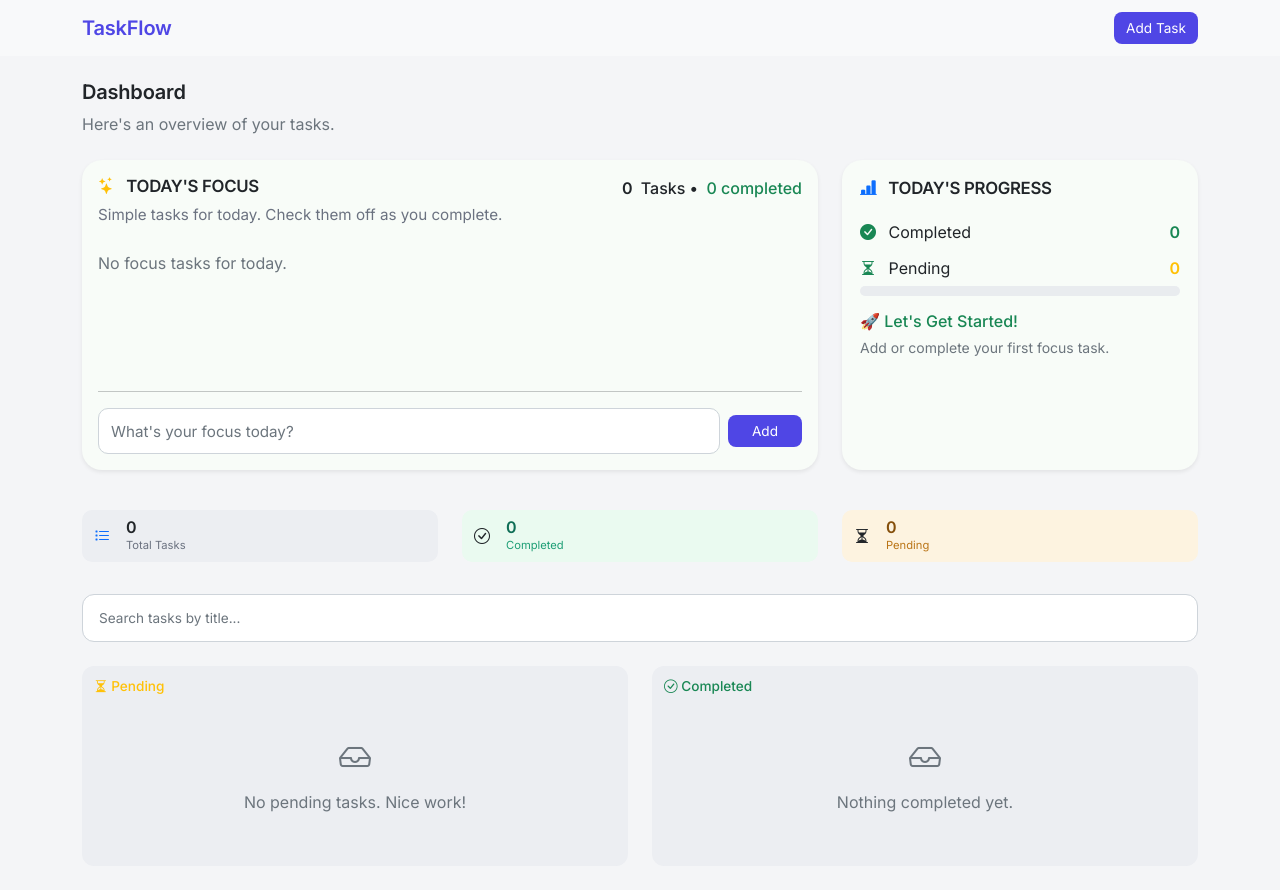
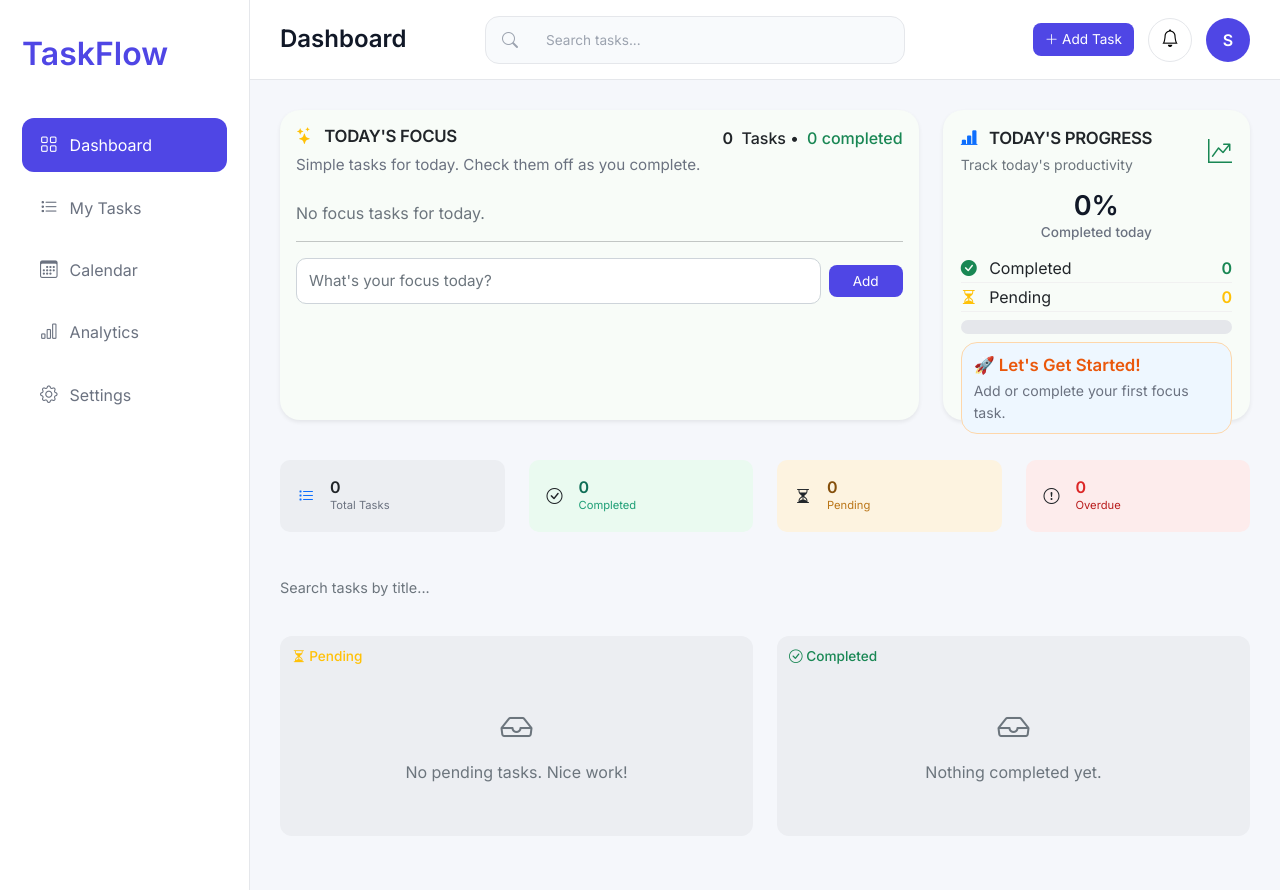
Before and after one commit to SakshiAlashi/taskflow, a Django app: page / in a window 1280 px wide. Run offline with Django 5.2, Linux system fonts and the light colour scheme; data that the repository does not hold is empty; some libraries are stand-ins or nearby versions.

Commit message:
Redesign dashboard layout with improved progress tracker and focus section

```diff
--- /dev/null
+++ b/todo/static/todo/css/dashboard.css
@@ -0,0 +1,268 @@
+/* ==========================
+   DASHBOARD LAYOUT
+========================== */
+
+.dashboard-layout{
+    display:flex;
+    min-height:100vh;
+    background:#f5f7fb;
+}
+
+.sidebar{
+    width:250px;
+    background:#ffffff;
+    border-right:1px solid #e5e7eb;
+
+    display:flex;
+    flex-direction:column;
+
+    padding:30px 22px;
+}
+
+.main-content{
+    flex:1;
+    display:flex;
+    flex-direction:column;
+}
+
+.content-wrapper{
+    padding:30px;
+    flex:1;
+    overflow:auto;
+}
+/* ==========================
+   SIDEBAR
+========================== */
+
+.sidebar-logo{
+    margin-bottom:40px;
+}
+
+.sidebar-logo h3{
+    margin:0;
+    color:#4f46e5;
+    font-size:1.7rem;
+    font-weight:700;
+}
+
+.sidebar-menu{
+    display:flex;
+    flex-direction:column;
+    gap:8px;
+}
+
+.sidebar-menu a{
+
+    display:flex;
+    align-items:center;
+    gap:12px;
+
+    text-decoration:none;
+
+    color:#6b7280;
+
+    padding:14px 18px;
+
+    border-radius:12px;
+
+    transition:.25s;
+
+}
+
+.sidebar-menu a:hover{
+
+    background:#eef2ff;
+
+    color:#4f46e5;
+
+}
+
+.sidebar-menu a.active{
+
+    background:#4f46e5;
+
+    color:white;
+
+}
+
+.sidebar-menu i{
+
+    font-size:1.1rem;
+
+}
+
+/* ==========================
+   TOP NAVBAR
+========================== */
+
+.top-navbar{
+
+    height:80px;
+    background:white;
+    border-bottom:1px solid #e5e7eb;
+
+    display:flex;
+    align-items:center;
+
+    padding:0 30px;
+
+}
+.navbar-left{
+    /* flex:1; */
+    min-width:180px;
+}
+
+.navbar-center{
+    flex:1;
+    display:flex;
+    justify-content:center;
+}
+
+.navbar-right{
+    /* flex:1; */
+    min-width:320px;
+    display:flex;
+    justify-content:flex-end;
+    align-items:center;
+    gap:14px;
+}
+
+.page-title{
+
+    margin:0;
+    font-weight:700;
+    color:#111827;
+
+}
+.logo-link{
+    text-decoration:none;
+    color:var(--tf-accent);
+    font-size:2rem;
+    font-weight:700;
+}
+
+.logo-link:hover{
+    color:var(--tf-accent);
+}
+.top-actions .btn-accent{
+    height:40px;
+    padding:0 18px;
+}
+
+/* Search */
+
+.top-search{
+
+    width:420px;
+    height:48px;
+
+    background:#f8fafc;
+    border:1px solid #e5e7eb;
+    border-radius:14px;
+
+    display:flex;
+    align-items:center;
+
+    padding:0 16px;
+
+    gap:12px;
+
+}
+.top-search input{
+    flex:1;
+    border:none;
+    outline:none;
+    background:transparent;
+    font-size:.9rem;
+    color:#111827;
+}
+
+.top-search input::placeholder{
+    color:#9ca3af;
+}
+
+#searchInput{
+    flex:1;
+    border:none;
+    outline:none;
+    background:transparent;
+    padding:0;
+    font-size:.9rem;
+    color:#111827;
+}
+
+.top-search i{
+
+    color:#9ca3af;
+
+}
+#globalSearch {
+    font-size: 0.85rem;
+    border-radius: 8px;
+    height:48px;
+    border-radius:12px;
+    padding-left:16px;
+}
+/* Actions */
+
+.top-actions{
+
+    display:flex;
+
+    align-items:center;
+
+    gap:14px;
+
+}
+
+.icon-btn{
+
+    width:44px;
+
+    height:44px;
+
+    border:none;
+
+    background:white;
+
+    border-radius:50%;
+
+    border:1px solid #e5e7eb;
+
+    display:flex;
+
+    justify-content:center;
+
+    align-items:center;
+
+    font-size:1.1rem;
+
+}
+
+.icon-btn:hover{
+
+    background:#f8fafc;
+
+}
+
+.user-avatar{
+
+    width:44px;
+
+    height:44px;
+
+    border-radius:50%;
+
+    background:#4f46e5;
+
+    color:white;
+
+    display:flex;
+
+    justify-content:center;
+
+    align-items:center;
+
+    font-weight:600;
+
+}
--- a/todo/static/todo/css/style.css
+++ b/todo/static/todo/css/style.css
@@ -20,7 +20,6 @@ body {
 .btn-accent {
     background-color: var(--tf-accent);
     border:none;
-    border-radius:12px;
     color: #fff;
     font-size: 0.85rem;
     border-radius: 8px;
@@ -162,11 +161,11 @@ h2.fw-bold {
 
 #searchInput {
     font-size: 0.85rem;
-    border-radius: 8px;
     height:48px;
     border-radius:12px;
     padding-left:16px;
 }
+
 .task-card-priority-high {
     border-left: 4px solid #dc2626;
 }
@@ -224,15 +223,28 @@ h2.fw-bold {
 }
 
 .progress-bar{
-    border-radius:10px;
+    border-radius:12px;
 }
 .progress-row{
     display:flex;
     justify-content:space-between;
     align-items:center;
-    padding:6px 0;
+    padding:2px 0;
+    border-bottom:1px solid #f1f1f1;
+}
+.progress-modern{
+    height:14px;
+    border-radius:30px;
+    background:#e5e7eb;
+    overflow:hidden;
+    margin-top:8px;
 }
 
+.progress-fill{
+    background:linear-gradient(90deg,#16a34a,#22c55e);
+    border-radius:25px;
+    position:relative;
+}
 
 .focus-content{
     flex:1;
@@ -327,3 +339,88 @@ h2.fw-bold {
 .position-fixed.top-0.end-0 .toast {
     pointer-events: auto;
 }
+.stat-tile{
+    transition:
+        transform .25s ease,
+        box-shadow .25s ease;
+    cursor:pointer;
+    padding:18px;
+}
+
+.stat-tile:hover{
+    transform:translateY(-4px);
+    box-shadow:0 10px 20px rgba(0,0,0,.08);
+}
+
+.stat-tile-overdue{
+    background:#fdecec;
+}
+
+.stat-tile-overdue .stat-number{
+    color:#dc2626;
+}
+
+.stat-tile-overdue .stat-label{
+    color:#b91c1c;
+}
+
+.stat-number{
+    font-size:1.8rem;
+    font-weight:700;
+    line-height:1;
+    margin-bottom:4px;
+}
+.stat-icon{
+    font-size:1.5rem;
+}
+.progress-score{
+    font-size:2.5rem;
+    font-weight:600;
+    line-height:.8;
+    text-align:center;
+    margin:12px 0 16px;
+}
+.today-progress-card .text-center small{
+    display:block;
+    margin-top:4px;
+    font-size:.85rem;
+    color:#6b7280;
+}
+
+.progress-percent{
+    font-size:1.7rem;
+    font-weight:800;
+    line-height:1;
+    color:#111827;
+    margin-bottom:3px;
+}
+
+.progress-caption{
+    color:#6b7280;
+    font-size:.85rem;
+    font-weight:500;
+    margin-top:8px;
+}
+
+.progress-value{
+    font-weight:700;
+    font-size:1rem;
+}
+.progress-message{
+    margin-top:8px;
+    padding:10px 12px;
+    background:#eef7ff;
+    border:1px solid #fed7aa;
+    border-radius:16px;
+}
+.progress-status-title{
+    font-size:1.05rem;
+    font-weight:700;
+    color:#ea580c;
+}
+
+.progress-status-text{
+    font-size:.88rem;
+    color:#6b7280;
+    margin-top:2px;
+}
--- a/todo/templates/todo/base.html
+++ b/todo/templates/todo/base.html
@@ -11,24 +11,110 @@
     <link href="https://cdn.jsdelivr.net/npm/bootstrap@5.0.2/dist/css/bootstrap.min.css" rel="stylesheet" integrity="sha384-EVSTQN3/azprG1Anm3QDgpJLIm9Nao0Yz1ztcQTwFspd3yD65VohhpuuCOmLASjC" crossorigin="anonymous">
     <link rel="stylesheet" href="https://cdn.jsdelivr.net/npm/bootstrap-icons@1.11.3/font/bootstrap-icons.css">
     <link rel="stylesheet" href="{% static 'todo/css/style.css' %}">
+    <link rel="stylesheet" href="{% static 'todo/css/dashboard.css' %}">
 </head>
 <body>
-    <nav class="navbar navbar-light bg-light mb-4">
-        <div class="container">
-            <a class="navbar-brand" href ="{% url 'todo:task_list'%}">TaskFlow</a>
-            {% if show_add_button %}
-            <button type="button" class="btn btn-accent" data-bs-toggle="modal" data-bs-target="#addTaskModal">Add Task</button>
-            {% endif %}
-        </div>
-    </nav>
+    <div class="dashboard-layout">
 
-        <div class="container">
-            {%block content%}
-            {%endblock%}
-        </div>
+        <!-- Sidebar -->
+        <aside class="sidebar">
+
+            <div class="sidebar-logo">
+                <a href="{% url 'todo:task_list' %}" class="logo-link">
+                    TaskFlow
+                </a>
+            </div>
+
+            <nav class="sidebar-menu">
+
+                <a href="#" class="active">
+                    <i class="bi bi-grid"></i>
+                    <span>Dashboard</span>
+                </a>
+
+                <a href="#">
+                    <i class="bi bi-list-task"></i>
+                    <span>My Tasks</span>
+                </a>
+
+                <a href="#">
+                    <i class="bi bi-calendar3"></i>
+                    <span>Calendar</span>
+                </a>
+
+                <a href="#">
+                    <i class="bi bi-bar-chart"></i>
+                    <span>Analytics</span>
+                </a>
+
+                <a href="#">
+                    <i class="bi bi-gear"></i>
+                    <span>Settings</span>
+                </a>
+
+            </nav>
+
+        </aside>
+
+        <!-- Main Content -->
+        <main class="main-content">
+
+            <!-- Top Navbar -->
+            <header class="top-navbar">
+                <div class="navbar-left">
+                    <h4 class="page-title">
+                        {% block page_title %}
+                            Dashboard
+                        {% endblock %}
+                    </h4>
+                </div>
+
+                <div class="navbar-center">
+                    <div class="top-search">
+                        <i class="bi bi-search"></i>
+
+                        <input
+                            id="globalSearch"
+                            type="text"
+                            placeholder="Search tasks...">
+                    </div>
+                </div>
+
+                <div class="navbar-right">
+                    {% if show_add_button %}
+                    <button
+                        class="btn btn-accent"
+                        data-bs-toggle="modal"
+                        data-bs-target="#addTaskModal">
+                        <i class="bi bi-plus-lg"></i>
+                        Add Task
+                    </button>
+                    {% endif %}
+
+                    <button class="icon-btn">
+                        <i class="bi bi-bell"></i>
+                    </button>
+                    <div class="user-avatar">
+                        S
+                    </div>
+                </div>
+
+
+            </header>
+
+            <div class="content-wrapper">
+
+                {% block content %}
+                {% endblock %}
+
+            </div>
+
+        </main>
+
+    </div>
 
         <!-- Global Success Toast -->
-        <div class="toast-container position-fixed top-0 end-0 p-3" style="z-index: 1080">
+        <div class="toast-container position-fixed bottom-0 end-0 p-4" style="z-index: 1080">
 
             <div id="successToast"
                  class="toast align-items-center text-white bg-success border-0"
--- a/todo/templates/todo/task_list.html
+++ b/todo/templates/todo/task_list.html
@@ -2,10 +2,6 @@
 {% load static %}
 {% block content %}
 
-<div class="mb-4">
-    <h2 class="fw-bold">Dashboard</h2>
-    <p class="text-muted">Here's an overview of your tasks.</p>
-</div>
 <div class="row mb-4">
 
     <!-- Today's Focus -->
@@ -40,7 +36,6 @@
                     </div>
 
                 </div>
-                <div class="focus-content">
                 <div class="today-task-list">
 
                     {% for task in today_tasks %}
@@ -51,7 +46,6 @@
 
                                 <form method="POST" action="{% url 'todo:today_task_toggle' task.pk %}">
                                     {% csrf_token %}
-
                                     <button
                                         type="submit"
                                     class="btn btn-sm p-0 me-3 border-0 bg-transparent">
@@ -61,26 +55,19 @@
                                         {% else %}
                                             <i class="bi bi-check-circle  fs-5"></i>
                                     {% endif %}
-
                                     </button>
 
                                 </form>
-
                                 <span
                                     {% if task.completed %}
                                     class="text-decoration-line-through text-muted"
                                     {% endif %}>
-
                                     {{ task.title }}
-
                                 </span>
-
                             </div>
-
                         <small class="text-muted today-task-time">
                                 {{ task.created_at|time:"g:i A" }}
                             </small>
-
                         </div>
                     {% empty %}
 
@@ -91,7 +78,7 @@
 
                     {% endfor %}
                 </div>
-                </div>
+
                 <div class="today-focus-footer">
                     <hr>
                     <form method="POST" action="{% url 'todo:today_task_create' %}">
@@ -126,53 +113,87 @@
     <div class="col-lg-4 mb-3 d-flex">
 
         <div class="card shadow-sm border-0 today-progress-card">
-
             <div class="card-body">
-
-                <h5 class=" progress-title mb-3">
+                <div class="d-flex justify-content-between align-items-center mb-3">
+                    <div>
+                        <h5 class=" progress-title mb-1">
                             <i class="bi bi-bar-chart-line-fill text-primary me-2"></i>
                             TODAY'S PROGRESS
                         </h5>
+                         <small class="text-muted">
+                            Track today's productivity
+                        </small>
+                    </div>
+                    <i class="bi bi-graph-up-arrow fs-4 text-success"></i>
+                </div>
+                <div class="progress-score text-center">
 
+                    <div class="progress-percent">
+                        {{ today_progress }}%
+                    </div>
+
+                    <div class="progress-caption">
+                        Completed today
+                    </div>
+
+                </div>
                 <div class="progress-row">
                     <span>
                         <i class="bi bi-check-circle-fill text-success me-2"></i>
-                        Completed</span>
-                    <strong class="text-success">{{ today_completed }}</strong>
+                        Completed
+                    </span>
+
+                    <span class="progress-value text-success">
+                        {{ today_completed }}
+                    </span>
                 </div>
 
                 <div class="progress-row">
                     <span>
-                        <i class="bi bi-hourglass-split text-success me-2"></i>
-                        Pending</span>
-                    <strong class="text-warning">{{ today_pending }}</strong>
+                        <i class="bi bi-hourglass-split text-warning me-2"></i>
+                        Pending
+                    </span>
+
+                    <span class="progress-value text-warning">
+                        {{ today_pending }}
+                    </span>
                 </div>
 
-                <div class="progress mb-3" style="height:10px;">
+                <div class="progress progress-modern">
+
                     <div
-                        class="progress-bar bg-success"
+                        class="progress-bar progress-fill"
                         role="progressbar"
                         style="width: {{ today_progress }}%;">
                     </div>
-                </div>
-
-                <h6 class="text-success mb-1">
-                    {{ progress_title }}
-                </h6>
-
-                <small class="text-muted">
-                    {{ progress_message }}
-                </small>
 
                 </div>
 
+                <div class="progress-message">
+
+                    <div class="progress-message-header">
+
+                        <span class="progress-status-title">
+                            {{ progress_title }}
+                        </span>
+
+                    </div>
+
+                    <div class="progress-status-text">
+                        {{ progress_message }}
+                    </div>
+
+                </div>
+
+
+            </div>
         </div>
 
     </div>
 
 </div>
 <div class="row mb-4">
-    <div class="col-md-4 mb-2">
+    <div class="col-md-3 mb-2">
         <div class="stat-tile stat-tile-total d-flex align-items-center gap-3">
             <i class="bi bi-list-task stat-icon text-primary"></i>
             <div>
@@ -181,7 +202,7 @@
             </div>
         </div>
     </div>
-    <div class="col-md-4 mb-2">
+    <div class="col-md-3 mb-2">
         <div class="stat-tile stat-tile-completed d-flex align-items-center gap-3">
             <i class="bi bi-check-circle stat-icon"></i>
             <div>
@@ -190,7 +211,7 @@
             </div>
         </div>
     </div>
-    <div class="col-md-4 mb-2">
+    <div class="col-md-3 mb-2">
         <div class="stat-tile stat-tile-pending d-flex align-items-center gap-3">
             <i class="bi bi-hourglass-split stat-icon"></i>
             <div>
@@ -199,15 +220,25 @@
             </div>
         </div>
     </div>
+    <div class="col-md-3 mb-2">
+        <div class="stat-tile stat-tile-overdue d-flex align-items-center gap-3">
+            <i class="bi bi-exclamation-circle stat-icon"></i>
+
+            <div>
+                <p class="stat-number">{{ overdue_count }}</p>
+                <p class="stat-label">Overdue</p>
             </div>
+        </div>
+    </div>
+</div>
+
 
 <div class="mb-4">
     <input
         type="text"
         id="searchInput"
         class="form-control"
-        placeholder="Search tasks by title..."
-        onkeyup="filterTasks()">
+        placeholder="Search tasks by title...">
 </div>
 
 <div class="row">
@@ -219,7 +250,14 @@
             </h5>
             <div id="pendingColumn">
                 {% for task in pending_tasks %}
-                <div class="card mb-3 task-card task-card-priority-{{ task.priority }}">
+                <div
+                    class="card mb-3 task-card task-card-priority-{{ task.priority }}"
+                    data-title="{{ task.title|lower }}"
+                    data-description="{{ task.description|lower }}"
+                    data-category="{{ task.get_category_display|lower }}"
+                    data-priority="{{ task.priority|lower }}"
+                    data-overdue="{% if task.is_overdue %}overdue{% endif %}">
+
                     <div class="card-body">
                         <div class="d-flex align-items-center justify-content-between mb-2">
                             {% if task.priority == 'high' %}
@@ -294,7 +332,13 @@
             </h5>
             <div id="completedColumn">
                 {% for task in completed_tasks %}
-                <div class="card mb-3 task-card task-card-priority-{{ task.priority }} border-success">
+                <div
+                    class="card mb-3 task-card task-card-priority-{{ task.priority }}"
+                    data-title="{{ task.title|lower }}"
+                    data-description="{{ task.description|lower }}"
+                    data-category="{{ task.get_category_display|lower }}"
+                    data-priority="{{ task.priority|lower }}">
+
                     <div class="card-body">
                         <div class="d-flex align-items-center justify-content-between mb-2">
                             {% if task.priority == 'high' %}
--- a/todo/views.py
+++ b/todo/views.py
@@ -1,14 +1,15 @@
 from django.shortcuts import render, redirect, get_object_or_404
-from django.contrib import messages
-from django.urls import reverse
 from .models import Task, TodayTask
 from datetime import date
 from django.http import JsonResponse
+from django.utils import timezone
 from .forms import TaskForm , TodayTaskForm
 
 def task_list(request):
     task = Task.objects.all().order_by('-created_at')
     total_count = task.count()
+
+    overdue_count = Task.objects.filter(completed=False,due_date__lt=timezone.now().date()).count()
     completed_count = task.filter(completed=True).count()
     pending_count = total_count - completed_count
 
@@ -52,6 +53,7 @@ def task_list(request):
         'total_count': total_count,
         'completed_count':completed_count,
         'pending_count':pending_count,
+        "overdue_count": overdue_count,
 
         'form': TaskForm(),
         'today_form': TodayTaskForm(),
```
Also changed, not shown: todo/static/todo/js/task_search.js (+37 -10 lines). Lines whose indentation alone changed are shown as unchanged.
